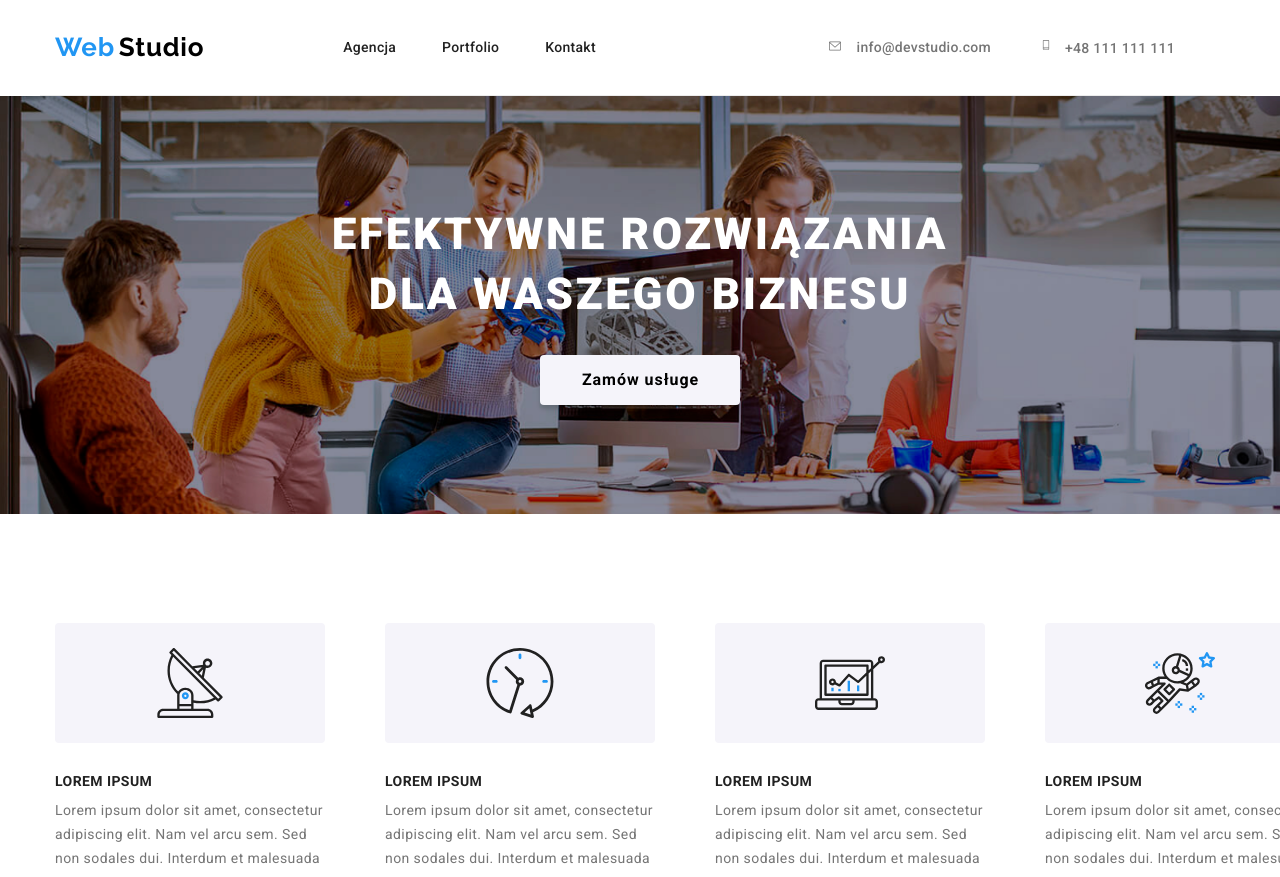
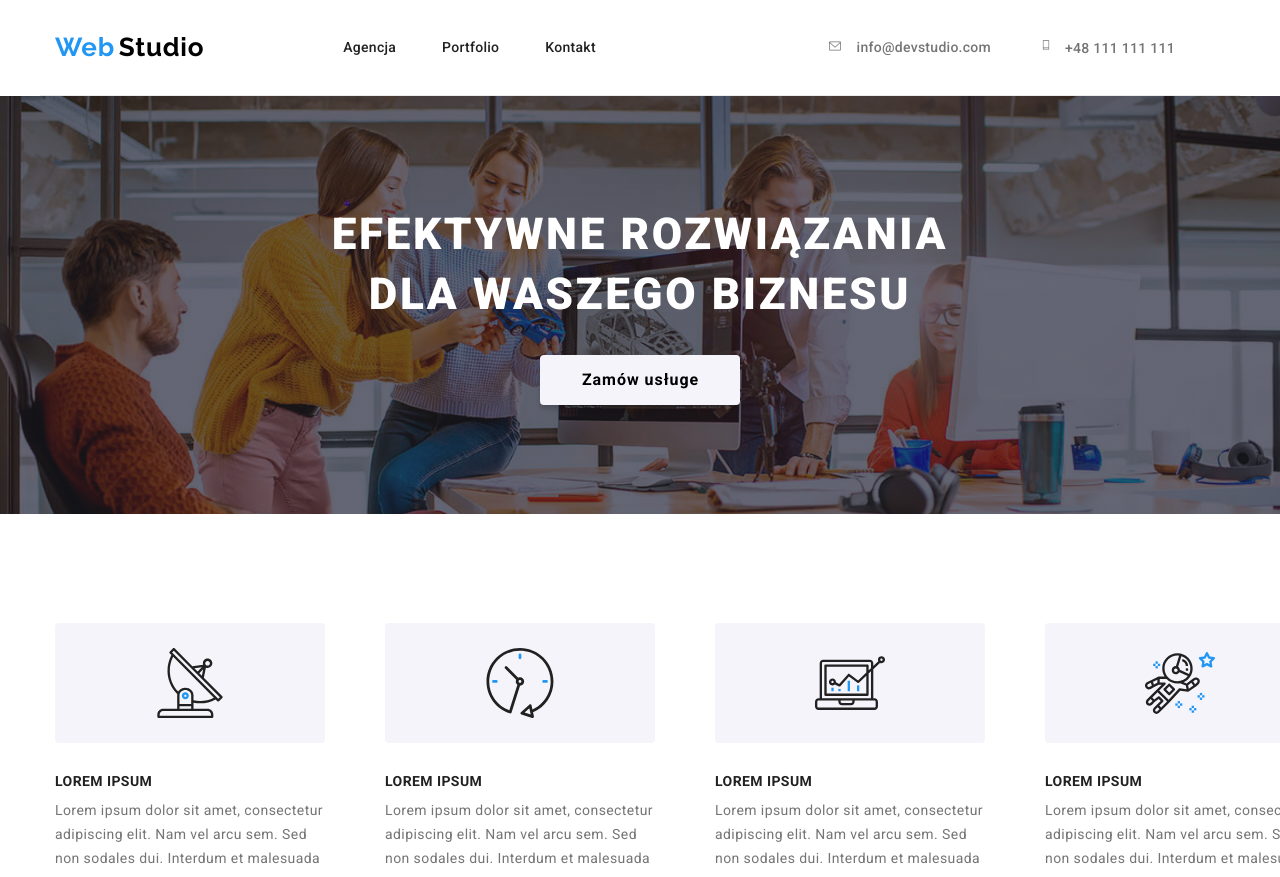
Before and after one commit to MonikaRafalska/goit-markup-hw-08, a plain HTML site: page index.html in a window 1280 px wide. Shown: the top 877 px of the page. Drawn offline with nearby package versions, Linux system fonts and the light colour scheme.

Commit message:
bcg rgba

```diff
--- a/css/styles.css
+++ b/css/styles.css
@@ -178,7 +178,8 @@ img{
     padding: 200 0;
 }
 .section-hero{
-    background-image: url(../images/herobackground.png);
+    background-image: linear-gradient(rgba(47, 48, 58, 0.4), rgba(47, 48, 58, 0.4)),
+    url(../images/herobackground.png);
     background-repeat: no-repeat;
     background-size: cover;
     max-width: 1600px;
```
